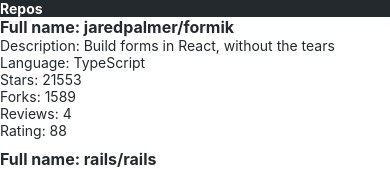
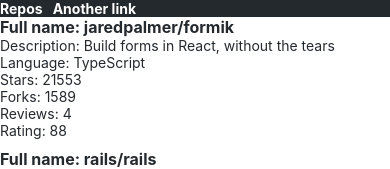
Before and after one commit to luokvi/Fullstack-kurssi-Osa10, a React Native app in the folder rate-repository-app/: screen / in a window 390 px wide. Shown: the top 169 px of the page. Built offline with nearby package versions, Linux system fonts and the light colour scheme.

Commit message:
Fix tab theme

```diff
--- a/rate-repository-app/src/components/AppBar.jsx
+++ b/rate-repository-app/src/components/AppBar.jsx
@@ -9,6 +9,7 @@
     return (
     <View style={theme.container}>
         <AppBarTab text="Repos"/>
+        <AppBarTab text="Another link"/>
     </View>
     );
   };
--- a/rate-repository-app/src/components/AppBarTab.jsx
+++ b/rate-repository-app/src/components/AppBarTab.jsx
@@ -7,7 +7,7 @@
     return (
         <View>
             <TouchableWithoutFeedback onPress={onPress}>
-                <Text style={theme.link} fontWeight="bold">{text}</Text>
+                <Text style={theme.appbartab} >{text}</Text>
             </TouchableWithoutFeedback>
         </View>
     );
--- a/rate-repository-app/src/theme.js
+++ b/rate-repository-app/src/theme.js
@@ -21,10 +21,15 @@
     container: {
       paddingTop: Constants.statusBarHeight,
       backgroundColor: "#24292e",
+      display: 'flex',
+      flexDirection: 'row'
     },
 
-    link: {
+    appbartab: {
       color: 'white',
+      flexGrow: 1,
+      fontWeight: '700',
+      paddingRight: 10
     }
   };
 
```
